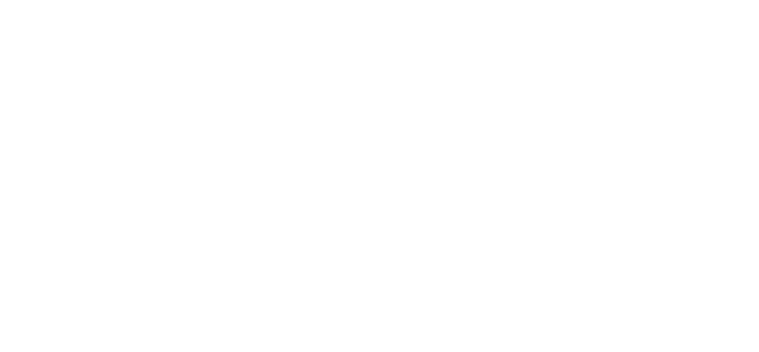
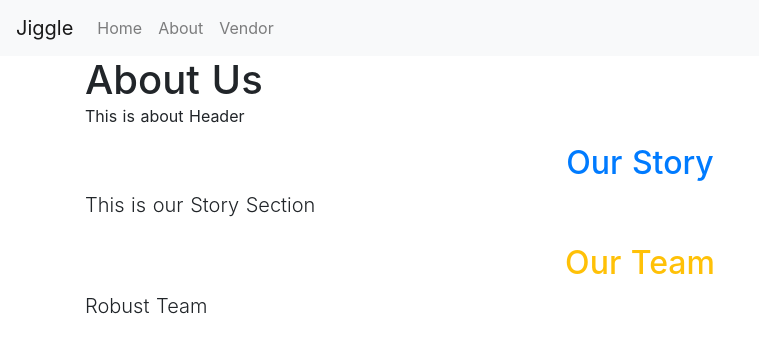
Before and after one commit to cynthiaiboro/Jiggle-Website, a Nuxt app: page /about in a window 1280 px wide. Before the commit this address had no page. Shown: the top 352 px of the page, without its empty margins (0-759 px from the left). Built offline with nearby package versions, Linux system fonts and the light colour scheme.

Commit message:
added optimization for layout and a few pages

```diff
--- /dev/null
+++ b/components/about/header.vue
@@ -0,0 +1,13 @@
+<template>
+  <section class="container">
+    <span class="h1">About Us</span>
+    <article>
+      <p>This is about Header</p>
+    </article>
+  </section>
+</template>
+<script>
+export default {
+  name: 'about-header'
+}
+</script>
--- /dev/null
+++ b/components/about/our-story.vue
@@ -0,0 +1,6 @@
+<template>
+  <section class="container mb-4">
+    <h2 class="text-center text-primary">Our Story</h2>
+    <p class="lead">This is our Story Section</p>
+  </section>
+</template>
--- /dev/null
+++ b/components/about/our-team.vue
@@ -0,0 +1,6 @@
+<template>
+  <section class="container mb-4">
+    <h2 class="text-center text-warning">Our Team</h2>
+    <p class="lead">Robust Team</p>
+  </section>
+</template>
--- a/layouts/default.vue
+++ b/layouts/default.vue
@@ -1,8 +1,18 @@
 <template>
   <div>
-    <nuxt />
+    <defaultHeader/>
+    <nuxt/>
   </div>
 </template>
+<script>
+import defaultHeader from './header'
+export default {
+  components: {
+    defaultHeader
+  }
+}
+</script>
+
 
 <style>
 html {
--- /dev/null
+++ b/layouts/header.vue
@@ -0,0 +1,38 @@
+<template>
+  <div>
+    <nav class="navbar navbar-expand-sm navbar-light bg-light">
+      <a class="navbar-brand" href="#">Jiggle</a>
+      <button
+        class="navbar-toggler d-lg-none"
+        type="button"
+        data-toggle="collapse"
+        data-target="#collapsibleNavId"
+        aria-controls="collapsibleNavId"
+        aria-expanded="false"
+        aria-label="Toggle navigation"
+      >
+        <span class="navbar-toggler-icon"></span>
+      </button>
+      <div class="collapse navbar-collapse">
+        <ul class="navbar-nav mr-auto">
+          <li class="nav-item">
+            <router-link class="nav-link" to="/">Home</router-link>
+          </li>
+          <li class="nav-item">
+            <router-link class="nav-link" to="/about">About</router-link>
+          </li>
+          <li class="nav-item">
+            <router-link class="nav-link" to="/vendor">Vendor</router-link>
+          </li>
+        </ul>
+      </div>
+    </nav>
+  </div>
+</template>
+
+<script>
+export default {}
+</script>
+
+<style>
+</style>
--- /dev/null
+++ b/pages/about.vue
@@ -0,0 +1,24 @@
+<template>
+  <div>
+    <Header/>
+    <OurStory/>
+    <OurTeam/>
+  </div>
+</template>
+
+<script>
+import aboutHeader from '../components/about/header'
+import OurStory from '../components/about/our-story'
+import OurTeam from '../components/about/our-team'
+
+export default {
+  components: {
+    Header: aboutHeader,
+    OurStory,
+    OurTeam
+  }
+}
+</script>
+
+<style scoped>
+</style>
--- a/pages/index.vue
+++ b/pages/index.vue
@@ -1,21 +1,18 @@
 <template>
-
   <div>
     <div class="jumbotron">
-      <logo />
-      <h1 class="display-3">Offical Jiggle website repository
-
-      </h1>
-      <p class="lead">Pay once, eat whenever and wherever</p>
-
-      <p class="lead">
-        <a class="btn btn-primary btn-lg" href="Jumbo action link" role="button">Get Started</a>
-      </p>
+      <div class="container">
+        <logo/>
+        <h1 class="display-3">Offical Jiggle website repository</h1>
+        <p class="lead">Pay once, eat whenever and wherever</p>
+        <h2>My name is Emmanuel Michael, I like to smoke cigarratte when I am coding.</h2>
+        <p class="lead">
+          <a class="btn btn-primary btn-lg" href="Jumbo action link" role="button">Get Started</a>
+        </p>
+      </div>
     </div>
-    <section class="container">
-    </section>
+    <section class="container"></section>
   </div>
-
 </template>
 
 <script>
@@ -29,14 +26,14 @@
 </script>
 
 <style>
-.container {
+/* .container {
   margin: 0 auto;
   min-height: 100vh;
   display: flex;
   justify-content: center;
   align-items: center;
   text-align: center;
-}
+} */
 
 .title {
   font-family: 'Quicksand', 'Source Sans Pro', -apple-system, BlinkMacSystemFont,
--- /dev/null
+++ b/pages/vendor.vue
@@ -0,0 +1,14 @@
+<template>
+  <div>
+    <section class="container">
+      <h1>Welcome to Vendors Page</h1>
+    </section>
+  </div>
+</template>
+
+<script>
+export default {}
+</script>
+
+<style>
+</style>
```
